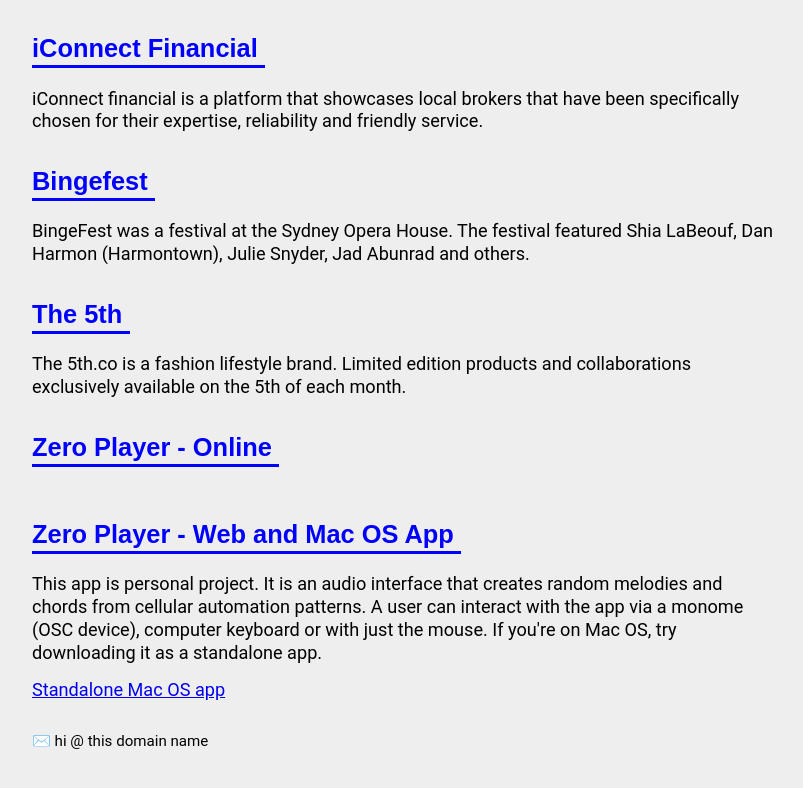
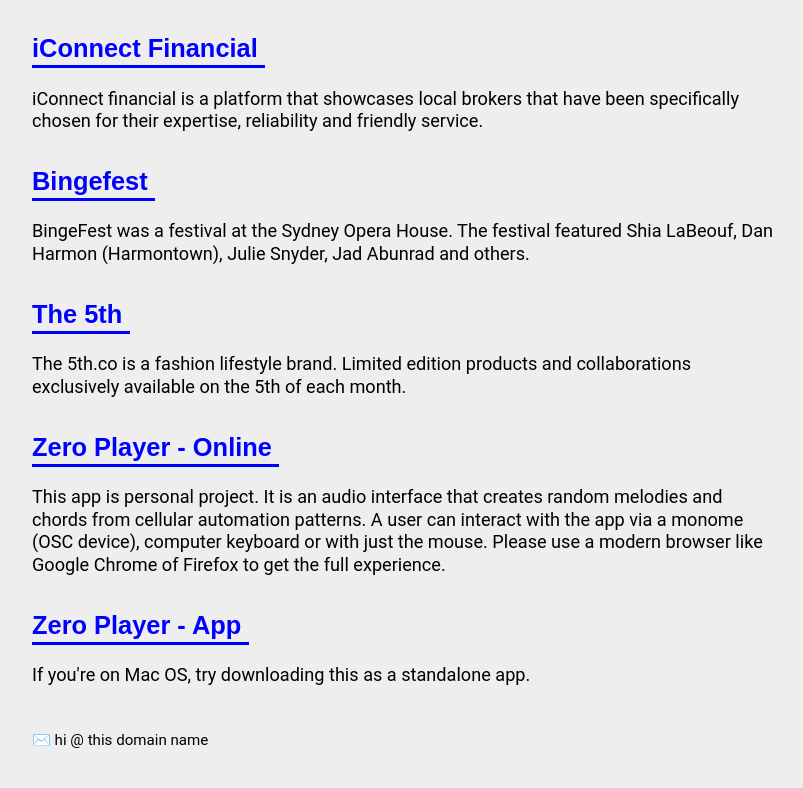
Before and after one commit to joelbrewster/gatsby_joelbrewster.com, a Gatsby app: page / in a window 1280 px wide. Shown: the part 2568-3356 px from the top of the page, without its empty margins (234-1037 px from the left). Built offline with nearby package versions, Linux system fonts and the light colour scheme.

Commit message:
Update zero player links and info

```diff
--- a/src/pages/index.js
+++ b/src/pages/index.js
@@ -98,15 +98,14 @@
                 />
                 <Project
                     name="Zero Player - Online"
-                    link="http://joelbrewster.com/zero-player"
-                    summary=""
+                    link="https://joelbrewster.github.io/zero-player/index.html"
+                    summary="This app is personal project. It is an audio interface that creates random melodies and chords from cellular automation patterns. A user can interact with the app via a monome (OSC device), computer keyboard or with just the mouse. Please use a modern browser like Google Chrome of Firefox to get the full experience."
                 />
                 <Project
-                    name="Zero Player - Web and Mac OS App"
-                    link="https://joelbrewster.github.io/zero-player/index.html"
-                    summary="This app is personal project. It is an audio interface that creates random melodies and chords from cellular automation patterns. A user can interact with the app via a monome (OSC device), computer keyboard or with just the mouse. If you're on Mac OS, try downloading it as a standalone app."
+                    name="Zero Player - App"
+                    link="https://github.com/joelbrewster/zero-player-app/releases/download/0.1/zero-player.zip"
+                    summary="If you're on Mac OS, try downloading this as a standalone app."
                 />
-                <a href="https://github.com/joelbrewster/zero-player-app/releases/download/0.1/zero-player.zip">Standalone Mac OS app</a>
                </div>
             </section>
             <Footer text="✉️️ hi @ this domain name" />
```
